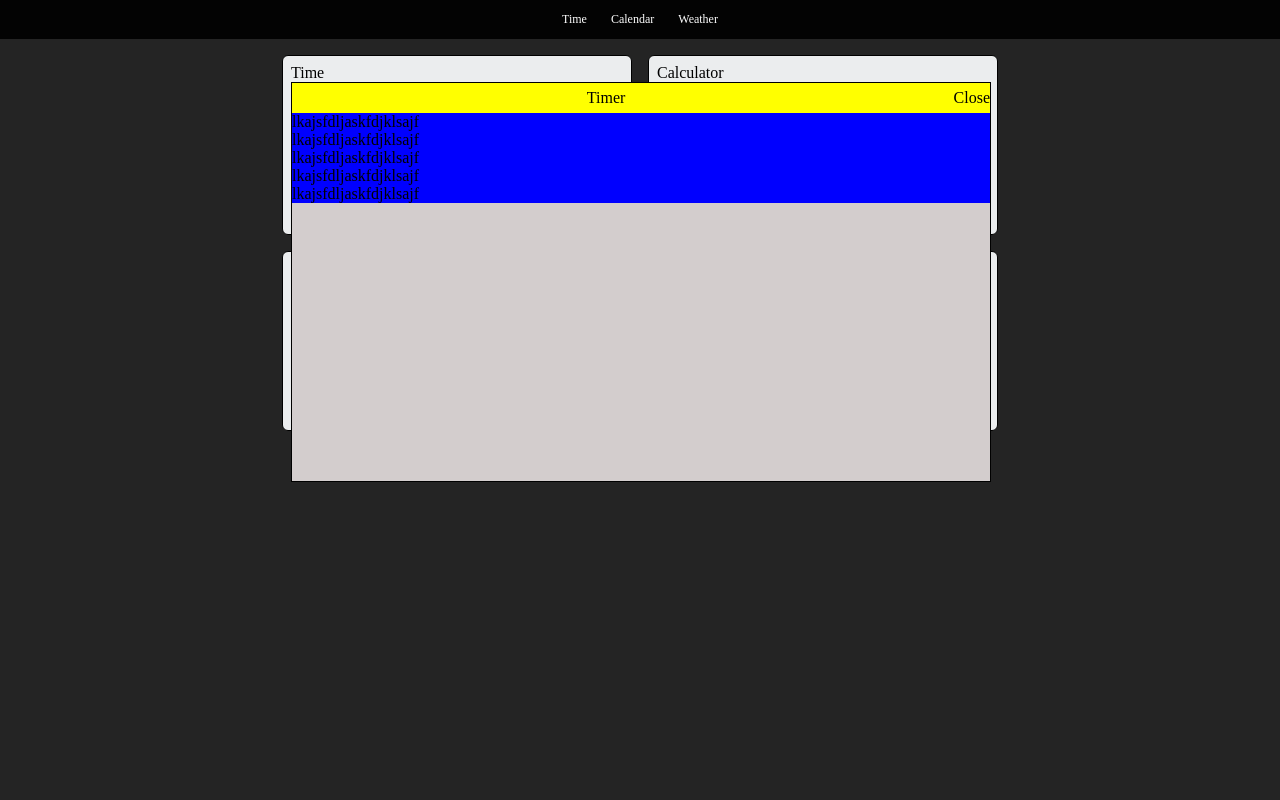
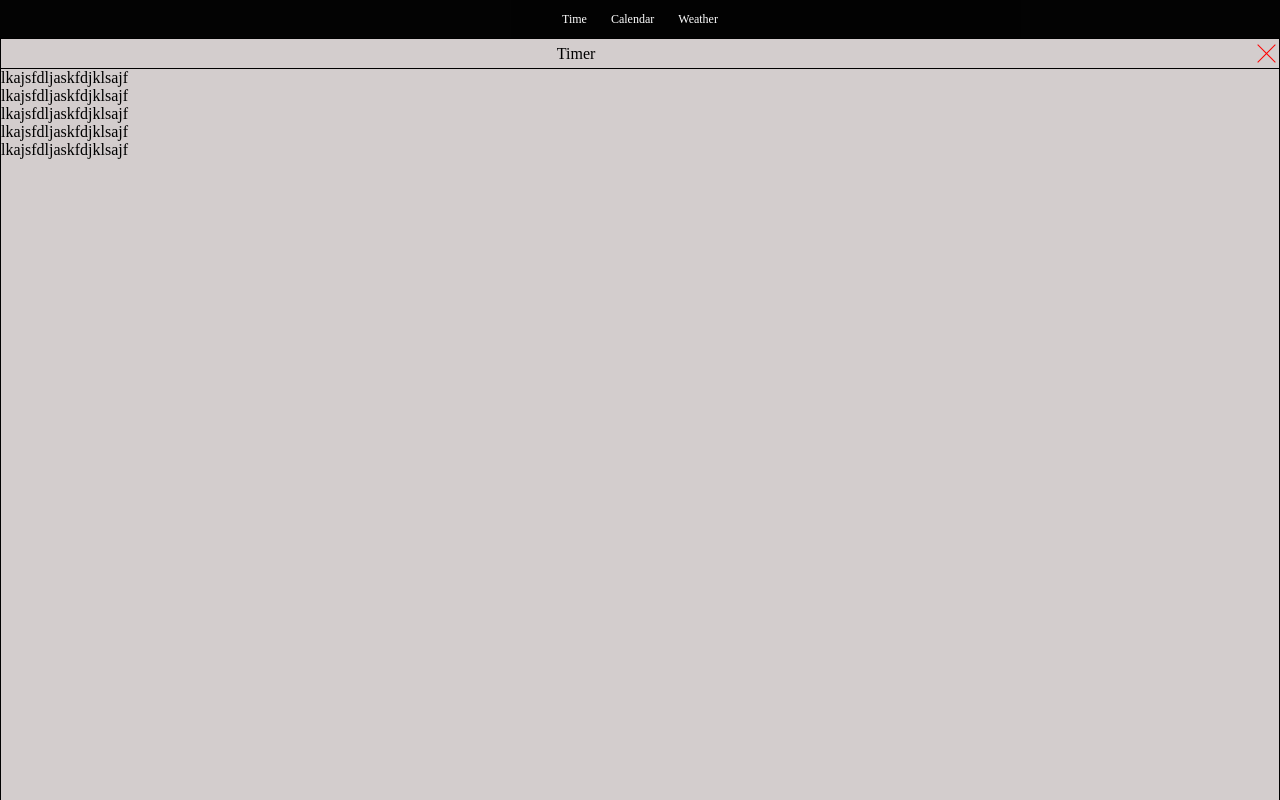
Before and after one commit to ShahabuddinAnsari/date-time-app, a React (Create React App) app: page / in a window 1280 px wide. Both pictures are taken after a click on the element "Timer". Built offline with nearby package versions, Linux system fonts and the light colour scheme.

Commit message:
updated modal

```diff
--- a/src/App.css
+++ b/src/App.css
@@ -25,6 +25,8 @@
 }
 
 .header-main {
+  position: relative;
+  z-index: 20;
   display: flex;
   justify-content: center;
   align-items: center;
@@ -141,9 +143,11 @@
 }
 
 .modal-main {
-  position: absolute;
-  width: 700px;
-  height: 400px;
+  position: fixed;
+  top: 38px;
+  left: 0;
+  width: 100%;
+  height: 100%;
   background-color: rgb(211, 205, 205);
   border: 1px solid black;
   z-index: 10;
@@ -153,7 +157,7 @@
   height: 30px;
   display: flex;
   justify-content: space-between;
-  background-color: yellow;
+  border-bottom: 1px solid black;
 }
 
 .modal-title {
@@ -171,6 +175,39 @@
   cursor: pointer;
 }
 
-.modal-content {
-  background-color: blue;
+.modal-close-link-parent {
+  cursor: pointer;
 }
+
+.modal-close-link {
+  width: 25px;
+  background-color: red;
+  height: 1px;
+}
+
+.modal-close-link-1 {
+  width: 25px;
+  background-color: red;
+  height: 1px;
+  transform: rotate(45deg);
+  position: relative;
+  left: 25px;
+}
+
+.modal-close-link-2 {
+  width: 25px;
+  background-color: red;
+  height: 1px;
+  transform: rotate(135deg);
+}
+
+/* //-------- need to revisit for hove on modal close  */
+.modal-close-link-1:hover,
+.modal-close-link-1:active {
+  height: 2px;
+}
+
+.modal-close-link-2:hover,
+.modal-close-link-2:active {
+  height: 2px;
+}
--- a/src/component/Modal.js
+++ b/src/component/Modal.js
@@ -6,7 +6,13 @@ export const Modal = ({title, onClick}) => {
         <div className='modal-main'>
             <div className='modal-header'>
                 <div className='modal-title'><span>{title}</span></div>
-                <div onClick={onClick} className='modal-close'><span>Close</span></div>
+                <div onClick={onClick}  className='modal-close'>
+                    <span
+                        style={{'transform': 'rotate(45deg)', 'position': 'relative','left': '25px'}}
+                        className='modal-close-link-1'>
+                    </span>
+                    <span style={{'transform': 'rotate(135deg)'}} className='modal-close-link-2'></span>
+                </div>
             </div>
             <div className='modal-content'>
                 <p>lkajsfdljaskfdjklsajf</p>
--- a/src/component/container/CalcContainer.js
+++ b/src/component/container/CalcContainer.js
@@ -1,9 +1,10 @@
 import React from 'react';
+
 
 export const CalcContainer = () => {
     return (
         <>
-            <p>Calculator</p>
+            <a href='#'>Calculator</a>
         </>
     );
 }
--- a/src/component/container/TimeContainer.js
+++ b/src/component/container/TimeContainer.js
@@ -12,11 +12,9 @@ export const TimeContainer = () => {
         setModalTitle(title);
     }
 
-    console.log('modal_status : ', isModalOpen);
-
     return (
         <>
-        <p>Time</p>
+            <p>Time</p>
 
             {
                 isModalOpen && <Modal title={modalTitle} onClick={toggleModal}/>
```
Also changed, not shown: src/component/calculator/StdCalculator.js (added, +7 -0 lines).
